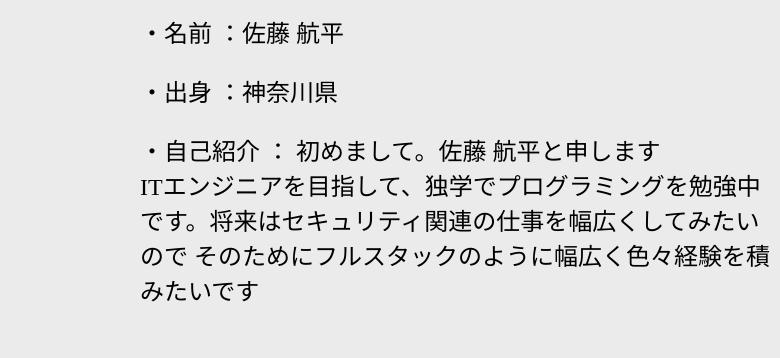
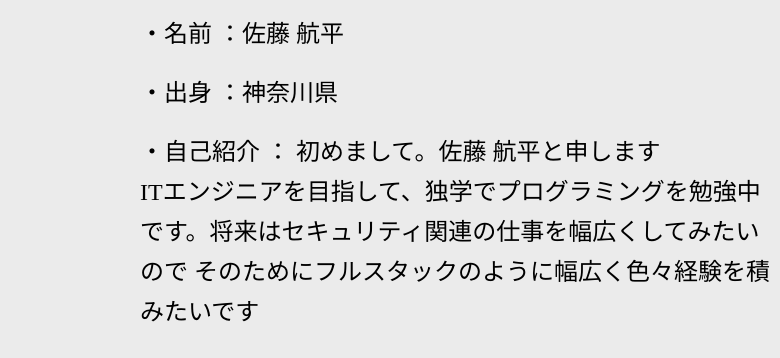
Before and after one commit to satokouhei9649/satokouhei9649.github.io, a plain HTML site: page index.html in a window 1280 px wide. Shown: the part 780-1138 px from the top of the page, 500-1280 px from the left. Drawn offline with Linux system fonts and the light colour scheme.

Commit message:
レイアウトの変更

```diff
--- a/css/style.css
+++ b/css/style.css
@@ -137,6 +137,9 @@ a {
     text-align: left;
     font-weight: 10;
     font-size: 15px;
+  }
+  .self_intro {
+    line-height: 40px;
   }
   .container {
     display: flex;
--- a/index.html
+++ b/index.html
@@ -55,7 +55,7 @@
               <div class="profile">
                 <p>・名前 ：佐藤  航平</p>
                 <p>・出身 ：神奈川県</p>
-                <p>・自己紹介  ： 初めまして。佐藤 航平と申します<br>ITエンジニアを目指して、独学でプログラミングを勉強中です。将来はセキュリティ関連の仕事を幅広くしてみたいので そのためにフルスタックのように幅広く色々経験を積みたいです</p>
+                <p class="self_intro">・自己紹介  ： 初めまして。佐藤 航平と申します<br>ITエンジニアを目指して、独学でプログラミングを勉強中です。将来はセキュリティ関連の仕事を幅広くしてみたいので そのためにフルスタックのように幅広く色々経験を積みたいです</p>
               </div>
               <!-- <ul class="profile">
                 <li>名前 ：佐藤  航平</li>
```
